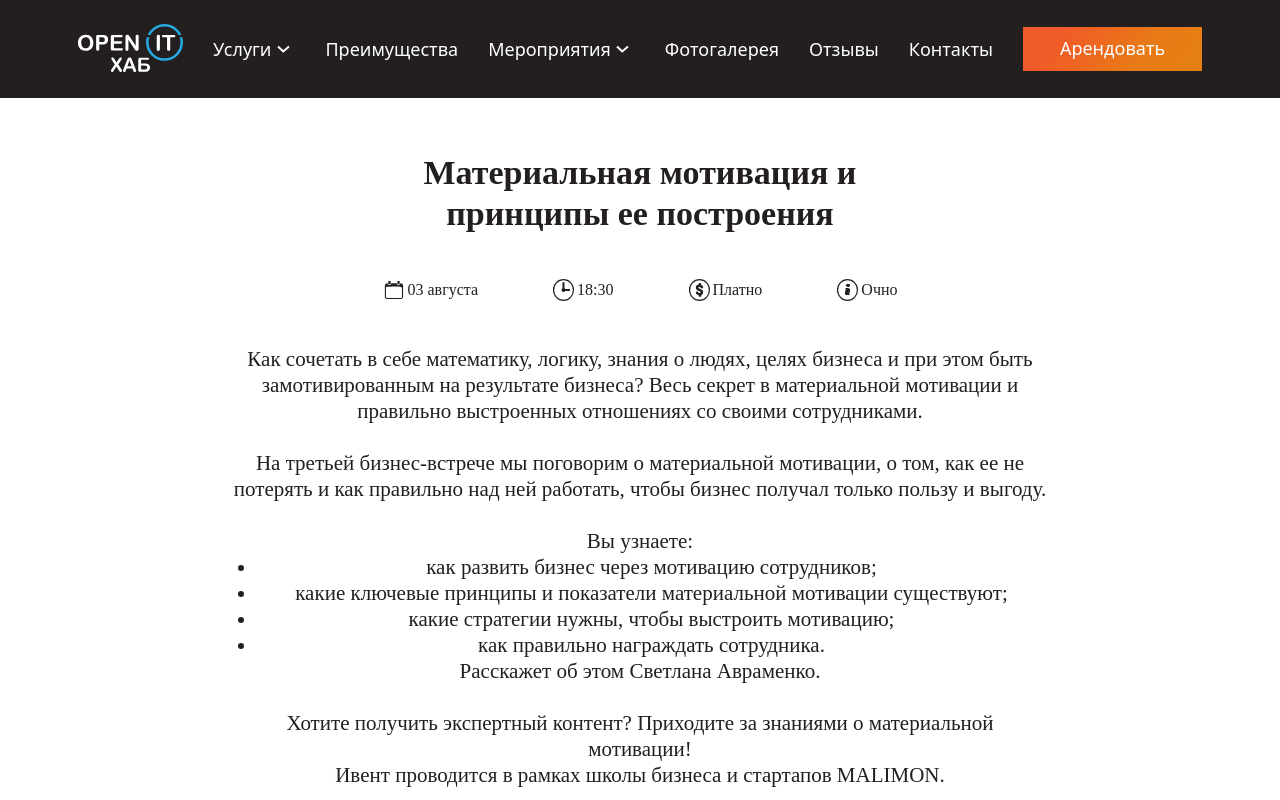
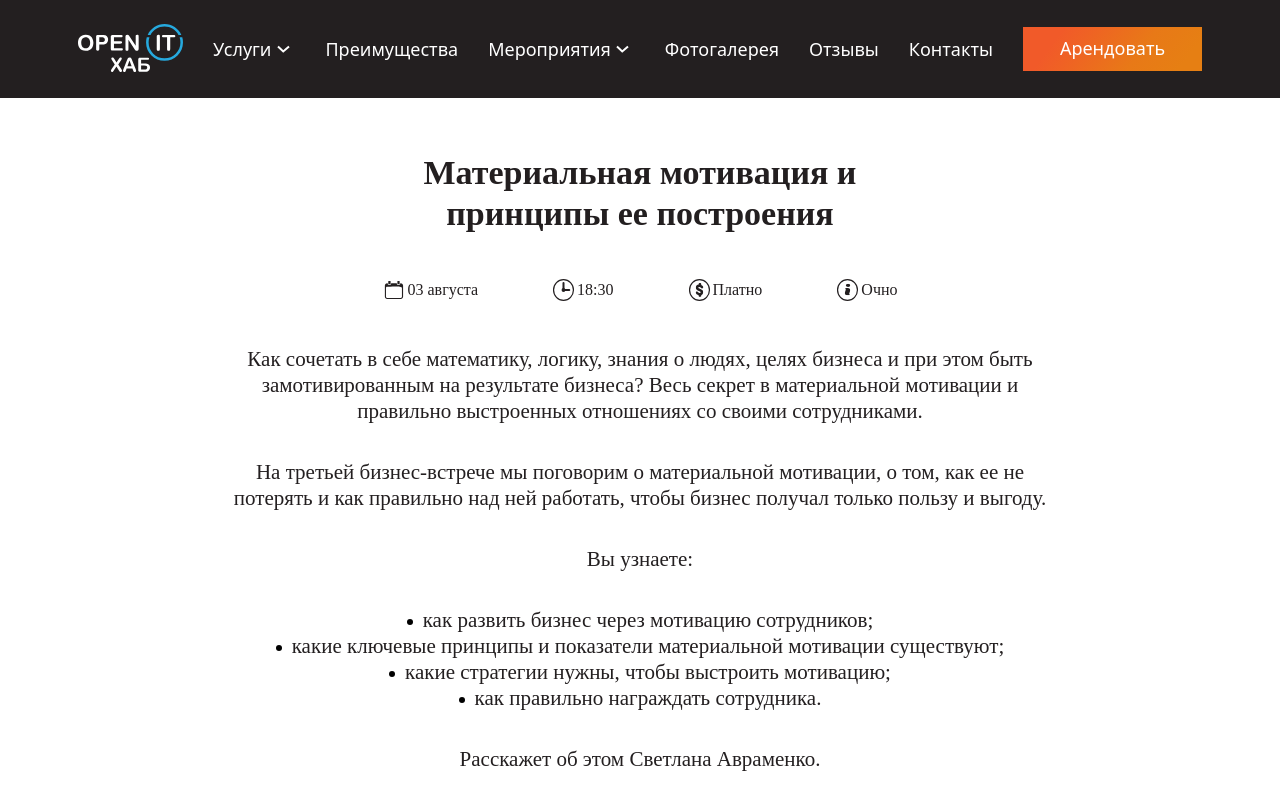
Before and after one commit to bar47ney/open_it_hub_react, a React (Create React App) app: page /event/1 in a window 1280 px wide. Shown: the top 800 px of the page. Built offline with nearby package versions, Linux system fonts and the light colour scheme; a web font is replaced by a local one.

Commit message:
add changes event-page and slider event-page

```diff
--- a/package.json
+++ b/package.json
@@ -10,6 +10,7 @@
     "react": "^18.2.0",
     "react-dom": "^18.2.0",
     "react-helmet": "^6.1.0",
+    "react-image-gallery": "^1.2.9",
     "react-router-dom": "^6.3.0",
     "react-router-hash-link": "^2.4.3",
     "react-scripts": "5.0.1",
--- a/src/components/Event.js
+++ b/src/components/Event.js
@@ -1,6 +1,109 @@
 import { useParams } from "react-router-dom";
 import { eventsFeature } from "./eventsFeature";
 import { HashLink } from "react-router-hash-link";
+import ImageGallery from "react-image-gallery";
+
+const images = [
+  {
+    original: "https://picsum.photos/id/1018/1000/600/",
+    thumbnail: "https://picsum.photos/id/1018/250/150/",
+    description: "1",
+  },
+  {
+    original:
+      "https://pibig.info/uploads/posts/2021-05/1621348523_23-pibig_info-p-ostrov-vrangelya-priroda-krasivo-foto-24.jpg",
+    thumbnail:
+      "https://st.depositphotos.com/2383249/2683/i/170/depositphotos_26832613-stock-photo-fire-and-ice-fractal-lightning.jpg",
+  },
+  {
+    original: "https://picsum.photos/id/1019/1000/600/",
+    thumbnail: "https://picsum.photos/id/1019/250/150/",
+  },
+  {
+    original: "https://picsum.photos/id/1019/1000/600/",
+    thumbnail: "https://picsum.photos/id/1019/250/150/",
+  },
+  {
+    original: "https://picsum.photos/id/1019/1000/600/",
+    thumbnail: "https://picsum.photos/id/1019/250/150/",
+  },
+  {
+    original: "https://picsum.photos/id/1019/1000/600/",
+    thumbnail: "https://picsum.photos/id/1019/250/150/",
+  },
+  {
+    original: "https://picsum.photos/id/1019/1000/600/",
+    thumbnail: "https://picsum.photos/id/1019/250/150/",
+  },
+  {
+    original: "https://picsum.photos/id/1019/1000/600/",
+    thumbnail: "https://picsum.photos/id/1019/250/150/",
+  },
+  {
+    original: "https://picsum.photos/id/1019/1000/600/",
+    thumbnail: "https://picsum.photos/id/1019/250/150/",
+  },
+  {
+    original: "https://picsum.photos/id/1019/1000/600/",
+    thumbnail: "https://picsum.photos/id/1019/250/150/",
+  },
+  {
+    original: "https://picsum.photos/id/1019/1000/600/",
+    thumbnail: "https://picsum.photos/id/1019/250/150/",
+  },
+  {
+    original: "https://picsum.photos/id/1019/1000/600/",
+    thumbnail: "https://picsum.photos/id/1019/250/150/",
+  },
+  {
+    original: "https://picsum.photos/id/1019/1000/600/",
+    thumbnail: "https://picsum.photos/id/1019/250/150/",
+  },
+  {
+    original: "https://picsum.photos/id/1019/1000/600/",
+    thumbnail: "https://picsum.photos/id/1019/250/150/",
+  },
+  {
+    original: "https://picsum.photos/id/1019/1000/600/",
+    thumbnail: "https://picsum.photos/id/1019/250/150/",
+  },
+  {
+    original: "https://picsum.photos/id/1019/1000/600/",
+    thumbnail: "https://picsum.photos/id/1019/250/150/",
+  },
+  {
+    original: "https://picsum.photos/id/1019/1000/600/",
+    thumbnail: "https://picsum.photos/id/1019/250/150/",
+  },
+  {
+    original: "https://picsum.photos/id/1019/1000/600/",
+    thumbnail: "https://picsum.photos/id/1019/250/150/",
+  },
+  {
+    original: "https://picsum.photos/id/1019/1000/600/",
+    thumbnail: "https://picsum.photos/id/1019/250/150/",
+  },
+  {
+    original: "https://picsum.photos/id/1019/1000/600/",
+    thumbnail: "https://picsum.photos/id/1019/250/150/",
+  },
+  {
+    original: "https://picsum.photos/id/1019/1000/600/",
+    thumbnail: "https://picsum.photos/id/1019/250/150/",
+  },
+  {
+    original: "https://picsum.photos/id/1019/1000/600/",
+    thumbnail: "https://picsum.photos/id/1019/250/150/",
+  },
+  {
+    original: "https://picsum.photos/id/1019/1000/600/",
+    thumbnail: "https://picsum.photos/id/1019/250/150/",
+  },
+  {
+    original: "https://picsum.photos/id/1019/1000/600/",
+    thumbnail: "https://picsum.photos/id/1019/250/150/",
+  },
+];
 
 const Event = () => {
   const { id } = useParams();
@@ -108,15 +211,6 @@ const Event = () => {
       ) : (
         ""
       )}
-      {eventsFeature[id - 1].video ? (
-        <div
-          id="block-video"
-          class="block-video"
-          dangerouslySetInnerHTML={createMarkup(eventsFeature[id - 1].video)}
-        ></div>
-      ) : (
-        ""
-      )}
 
       <div class="subscribe-email">
         <h4 class="subscribe-email-heading">Будь в курсе!</h4>
@@ -143,6 +237,26 @@ const Event = () => {
           в ООО «Образовательный центр программирования и высоких технологий»
         </p>
       </div>
+
+      <div className="photo-block">
+        <h4 class="subscribe-email-heading">Фотоотчет</h4>
+        <ImageGallery
+          items={images}
+          showIndex={true}
+          showPlayButton={false}
+          showFullscreenButton={false}
+        />
+      </div>
+
+      {eventsFeature[id - 1].video ? (
+        <div
+          id="block-video"
+          class="block-video"
+          dangerouslySetInnerHTML={createMarkup(eventsFeature[id - 1].video)}
+        ></div>
+      ) : (
+        ""
+      )}
     </main>
   );
 };
--- a/src/components/eventsFeature.js
+++ b/src/components/eventsFeature.js
@@ -8,11 +8,11 @@ export const eventsFeature = [
             знания о людях, целях бизнеса и при этом быть замотивированным на результате
             бизнеса?
             Весь секрет в материальной мотивации и правильно выстроенных отношениях со своими
-            сотрудниками.<br /><br /></p>
+            сотрудниками.</p>
         <p>
             На третьей бизнес-встрече мы поговорим о материальной мотивации, о том, как ее не
             потерять и как правильно над ней работать, чтобы бизнес получал только пользу и
-            выгоду.<br /><br />
+            выгоду.
         </p>
         <p>
             Вы узнаете:</p>
@@ -23,12 +23,12 @@ export const eventsFeature = [
             <li>как правильно награждать сотрудника.</li>
         </ul>
 
-        <p>Расскажет об этом Светлана Авраменко.<br /><br /></p>
+        <p>Расскажет об этом Светлана Авраменко.</p>
 
         <p>Хотите получить экспертный контент? Приходите за знаниями о материальной мотивации!
         </p>
 
-        <p>Ивент проводится в рамках школы бизнеса и стартапов MALIMON.<br /><br /></p>
+        <p>Ивент проводится в рамках школы бизнеса и стартапов MALIMON.</p>
         <p>IT-Academy — информационный партнер.</p>`,
     aboutSpeacker: `<p>Светлана Авраменко в бизнесе более 15 лет, имеет степень MBA и звание коуча ICF. Светлана открыла официальное представительство мирового бренда обуви New Balance в Беларуси, разработала и успешно внедрила мотивацию более чем в 20 компаниях, а также организовала авторский курс по материальной мотивации, является автором статей на эту тему.</p>`,
     date: "03 августа",
@@ -48,16 +48,16 @@ export const eventsFeature = [
       "Что делать, если идея стартапа сформирована, но как к ней подступить — непонятно?",
     mainText: `<p>Что делать, если идея стартапа сформирована, но как к ней подступить — непонятно?
 
-    <br /><br /></p>
+   </p>
 <p>
     Вообще нужно много всего, но главное — правильно выработать стратегию. Именно она
     отвечает за реализацию идеи и соединяет начальную точку с конечным результатом.
     Бизнес-встреча как раз и была посвящена всем секретам создания
-    стратегии.<br /><br />
+    стратегии.
 </p>
 
 
-<p>Ивент проводится в рамках школы бизнеса и стартапов MALIMON.<br /><br /></p>
+<p>Ивент проводится в рамках школы бизнеса и стартапов MALIMON.</p>
 <p>IT-Academy — информационный партнер.</p>`,
     aboutSpeacker: `<ul>
     <li>Эксперт в сфере управления, топ-менеджер, собственник.</li>
@@ -82,7 +82,7 @@ export const eventsFeature = [
       "Эффективный таргет 2022, построение бренда и масштабирование бизнеса",
     mainText: `  <p>Рассматривались темы эффективного таргета в 2022 году, построения бренда,
     масштабирования бизнеса, продаж в интернете и многое другое. На ивенте
-    присутствовало 80 слушателей!<br/><br/></p>
+    присутствовало 80 слушателей!</p>
     <p>P.S.
         👉🏻 Все необходимое оборудование для выступления спикеров, записи, съёмки,
         трансляции, репортажа, фото и видеоотчета может быть предоставлено площадкой OPEN IT
@@ -90,17 +90,17 @@ export const eventsFeature = [
     aboutSpeacker: `  <ul>
     <li>Лилия Борисова — организатор бизнес-завтраков и мастермайндов, руководитель
         проекта для детей и подростков по обучению финансовой грамотности и
-        предпринимательскому мышлению, наставник личностного роста.<br/><br/></li>
+        предпринимательскому мышлению, наставник личностного роста.</li>
     <li>Дмитрий Будилович — организатов форума «Товарный бизнес в Беларуси», эксперт
         в
-        онлайн-продажах, рекламе и SEO.<br/><br/></li>
+        онлайн-продажах, рекламе и SEO.</li>
     <li>Ирина Агибалова — бизнес-консультант, основатель консалтингового агентства
-        ФИНPRO, собственница нескольких бизнесов и инвестор.<br/><br/></li>
+        ФИНPRO, собственница нескольких бизнесов и инвестор.</li>
     <li>Никита Ярощик — специалист по поиску поставщика, специалист по доставке из
-        Садовода в Беларусь.<br/><br/></li>
+        Садовода в Беларусь.</li>
     <li>Владимир Стасевич — владелец франшизной сети химчисток обуви СНИКЕРСПА,
         создатель
-        магазина СНИКЕРХЭД.<br/><br/></li>
+        магазина СНИКЕРХЭД.</li>
     <li>Сергей Круглик — специалист по запуску трафика и низким кликам.</li>
 </ul>`,
     date: "10 июля",
@@ -125,11 +125,11 @@ export const eventsFeature = [
     полные
     руководства к действию, помогут авторам лучших проектов найти инвестиции и
     познакомиться
-    с нужными людьми.<br /><br /></p>
+    с нужными людьми. </p>
 <p>Спикер первой бизнес-встречи — Евгений Галай, профессиональный менеджер,
-    сертифицированный бизнес-тренер с опытом более 15 лет.<br /><br /></p>
+    сертифицированный бизнес-тренер с опытом более 15 лет. </p>
 <p>Ивент организован в рамках школы бизнеса и стартапов MALIMON.
-    IT-Academy — информационный партнер.<br /><br /></p>
+    IT-Academy — информационный партнер. </p>
 
 <ul>
     <li>
@@ -142,7 +142,6 @@ export const eventsFeature = [
         знойной
         жары.</li>
 </ul>
-<br />
 <p>P.S.
     👉🏻 Все необходимое оборудование для выступления спикеров, записи, съёмки,
     трансляции, репортажа, фото и видеоотчета может быть предоставлено площадкой OPEN IT
@@ -165,17 +164,17 @@ export const eventsFeature = [
     name: "ITalk",
     intro: `О важности инглиша в IT и собеседованиях в компанию на английском`,
     mainText: ` <p>О важности английского языка мы говорим постоянно. Но теперь ещё и посвятили этому
-    целое мероприятие.<br /><br /></p>
+    целое мероприятие. </p>
 
-<p>О том, как это было, смотрите в видеоотчете!<br /><br /></p>
+<p>О том, как это было, смотрите в видеоотчете! </p>
 
-<p>Итог митапа в цифрах:<br /><br /></p>
+<p>Итог митапа в цифрах: </p>
 <ul>
     <li>4 блока важнейшей информации</li>
     <li>5 собесов по-английски в прямом эфире</li>
     <li>6 спикеров</li>
     <li>500+ регистраций</li>
-</ul><br />
+</ul>
 <p>За 3 часа мы узнали много нового об инглише в IT и даже посмотрели, что спрашивают HR
     на собеседованиях и как к этому готовиться.</p>`,
     aboutSpeacker: ``,
@@ -199,11 +198,11 @@ export const eventsFeature = [
     mainText: `  <p>Апрель подошел к концу, а вместе с ним и открытые встречи со студентами (и не
         только)...
         Несмотря на дождливую погоду, по вторникам и четвергам в нашем хабе был повышенный
-        уровень теплоты и улыбок :)<br /><br /></p>
+        уровень теплоты и улыбок :) </p>
 
     <p>Суммарно ребята провели с нами 14 часов. За это время познакомились с
         востребованными IT-профессиями, поучаствовали в открытых дискуссиях и примерили на
-        себя 7 разных IT-ролей:<br /><br /></p>
+        себя 7 разных IT-ролей: </p>
     <ul>
         <li>техписателя</li>
         <li>бизнес-аналитика</li>
@@ -214,11 +213,9 @@ export const eventsFeature = [
         <li>JS-разработчика</li>
 
     </ul>
-
-    <br />
     <p>Наши тренеры подошли к делу на высшем уровне и вместо привычных для университета
         лекций подготовили интересные форматы в виде практических мастер-классов, разборов
-        кейсов, интерактивных лекций и обучающих игр.<br /><br /></p>
+        кейсов, интерактивных лекций и обучающих игр. </p>
 
     <p>Всего открытые митапы посетили 150+ человек. Эмоции участников запечатлели в
         финальном видео. Не пожалейте 2 мин для просмотра!</p>`,
@@ -240,13 +237,13 @@ export const eventsFeature = [
     intro: `О видах дизайна, о трендах, о тернистом пути специалиста`,
     mainText: `      <p>Сегодня актуально иметь профессию, которая позволяет работать онлайн. Как раз дизайн
     со всеми своими направлениями — отличная возможность работать и зарабатывать из
-    любой точки Земного шара.<br /><br /></p>
+    любой точки Земного шара. </p>
 
 <p>На ивенте разбирали 2 блока:
     Первый — горячая дискуссия со спикерами. Второй — истории выпускников о своем пути в
-    дизайне. Было интересно!<br /><br /></p>
+    дизайне. Было интересно! </p>
 <p>О митапе в цифрах:
-    <br /><br /></p>
+     </p>
 <ul>
     <li>10 спикеров;</li>
     <li>2 авторских мастер-класса;</li>
@@ -276,22 +273,22 @@ export const eventsFeature = [
     mainText: ` <p>У многих есть знакомые, кто релоцировался или полностью переехал в другую страну. В
     обществе заметна паника: кто-то боится переезжать, кому-то сложно найти работу,
     кому-то нужны знания, опыт в IT или поддержка, а кто-то вообще не знает, что делать
-    дальше.<br /><br /></p>
+    дальше. </p>
 
     <p> Мы провели актуальный митап о трудоустройстве и фрилансе, релокейте и работе в
         IT
-        сегодня.<br /><br /></p>
+        сегодня. </p>
     <p>В качестве спикеров — опытные HR-специалисты из Минска и регионов. Они
         подсказали,
         как не поддаться панике и открыть для себя новые возможности как в Беларуси, так
         и
         за границей.
 
-        <br /><br /></p>
+         </p>
     <p>
         Благодарим за участие:
 
-        <br /><br /></p>
+         </p>
     <ul>
         <li>Алексея Череховича, Head of Innowise Lab (Минск);</li>
         <li>Наталью Лагун, Head of Recruiting Oxagile (Минск);</li>
--- a/src/index.css
+++ b/src/index.css
@@ -59,6 +59,8 @@
   font-family: "Montserrat-Regular";
   src: url("fonts/montserrat-regular.ttf") format("truetype");
 }
+
+@import "~react-image-gallery/styles/css/image-gallery.css";
 
 *,
 *::before,
@@ -113,12 +115,12 @@ body {
   position: fixed;
   z-index: 5;
 
-  transition: .5s;
+  transition: 0.5s;
 
   /* header fixed */
 }
 
-.header-hidden{
+.header-hidden {
   transform: translateY(-98px);
 }
 
@@ -1286,39 +1288,62 @@ button:hover {
   padding: 54px 0 64px;
 }
 
-.event .events-feature *{
+.event .events-feature * {
   text-align: center;
   justify-content: center;
 }
 
-.event .type-event-list-event{
+.event .type-event-list-event {
   justify-content: center;
   gap: 74px;
   width: unset;
 }
 
-.event .heading-event{
+.event .heading-event {
   width: 469px;
   margin: 0 auto;
 }
 
-.event .type-event-item{
+.event .type-event-item {
   width: unset;
 }
 
-.event .block-list-events{
+.event .block-list-events {
   padding: 0;
 }
 
-.event .main-text-event{
+.event .main-text-event {
   width: 813px;
   padding-bottom: 0;
 }
 
-.event .main-text-event li{
-  /* text-align: right!important; */
-  /* display: flex; */
-  /* text-align: justify; */
+.event .main-text-event ul {
+  list-style: none;
+  margin-left: 0;
+}
+
+.event .main-text-event * {
+  margin-bottom: 35px;
+}
+.event .main-text-event li {
+  margin-bottom: 0px;
+}
+.event .main-text-event :last-child {
+  margin-bottom: 0px;
+}
+
+.event .main-text-event li:before {
+  content: "";
+  display: inline-block;
+  height: 6px;
+  width: 6px;
+  vertical-align: middle;
+  border-radius: 50%;
+  background-color: #000;
+  margin-right: 10px;
+}
+.event .about-specker li:before {
+  background-color: #fff;
 }
 /*
 .event .main-text-event ol, .event .main-text-event ul{
@@ -1326,30 +1351,71 @@ button:hover {
 
 } */
 
-.event .about-specker .main-text-event{
+.event .about-specker .main-text-event {
   width: 668px;
 }
 
-.event .events-item-info{
+.event .events-item-info {
   padding: 0;
   text-align: center;
 }
 
-.event .about-specker .events-item-info *{
+.event .about-specker .events-item-info * {
   text-align: left;
   margin: unset;
 }
 
-.event .event-button-left{
+.event .event-button-left {
   margin-top: 64px;
 }
 
-.event .about-specker{
+.event .about-specker {
   padding: 44px 0 0;
 }
-.event .about-specker .events-item-info{
+.event .about-specker .events-item-info {
   padding-top: 0;
 }
+
+/* photo-block */
+.photo-block {
+  background: #231f20;
+  box-shadow: 0px 4px 4px rgba(0, 0, 0, 0.25);
+  padding: 48px 0 35px;
+  color: #ffffff;
+  text-align: center;
+}
+
+.photo-block .subscribe-email-heading {
+  margin-bottom: 74px;
+}
+
+.image-gallery-index {
+  right: unset;
+  top: calc(-57px);
+  transform: translateX(calc(50vw - 50% - 10px));
+}
+
+.image-gallery-thumbnail.active,
+.image-gallery-thumbnail:focus,
+.image-gallery-thumbnail:hover {
+  border: 4px solid #ff7f23;
+  transform: matrix(-1, 0, 0, 1, 0, 0);
+}
+
+.image-gallery-thumbnail+.image-gallery-thumbnail {
+  margin-left: 12px;
+}
+
+.image-gallery-thumbnails{
+  margin: 61px 58px 0;
+  padding: 0;
+}
+
+.image-gallery-content .image-gallery-slide .image-gallery-image {
+  height: 388px;
+  width: 567px;
+}
+
 /* events-feature */
 .events-feature {
   text-align: center;
```
Also changed, not shown: 1 other file (tests, documents, lock files or other folders).
